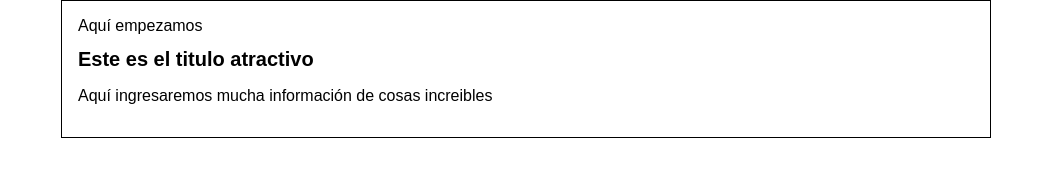
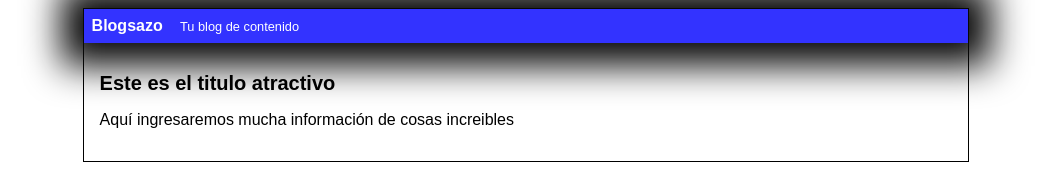
Before and after one commit to TomasNM229/blogsazo, a plain HTML site: page index.html in a window 1280 px wide. Shown: the whole page, without its empty margins (114-1165 px from the left). Drawn offline with Linux system fonts and the light colour scheme.

Commit message:
Todo lo que debería estar en la cabecera

```diff
--- a/css/estilos.css
+++ b/css/estilos.css
@@ -4,16 +4,32 @@ body{
     font-family: sans-serif;
     font-size: 16px;
     margin: 0;
-    padding: 0;
+    padding: 0.5em;
 }
-
+#cabecera{
+    background: #33f;
+    box-shadow: 0px 0px 36px 23px rgba(10,10,10,1);
+    color:white;
+    font-weight: bold;
+    margin:0;
+    padding:0.5em;
+}
+#cabecera #tagline{
+    padding:0 0 0 1em;
+    font-weight: normal;
+    font-size: 0.8em;
+}
 #container{
     width: 70%;
-    padding:1em;
+    padding:0;
     text-align: left;
     border: 1px solid black;
     margin: 0 auto;
 }
+#post{
+    padding:1em;
+}
 #container h1{
 font-size: 20px;
+padding-top: 0;
 }
--- a/index.html
+++ b/index.html
@@ -4,12 +4,14 @@
                 Tomás Edgar Ninán Melo
         </title>
         <link rel="stylesheet" href="css/estilos.css">
-
     </head>
     <body>
         <div id="container">
             <div id="cabecera">
-                Aquí empezamos
+                Blogsazo
+                <span id=tagline>
+                Tu blog de contenido
+                </span>
             </div>
            <div id="post">
                <h1>Este es el titulo atractivo</h1>
```
